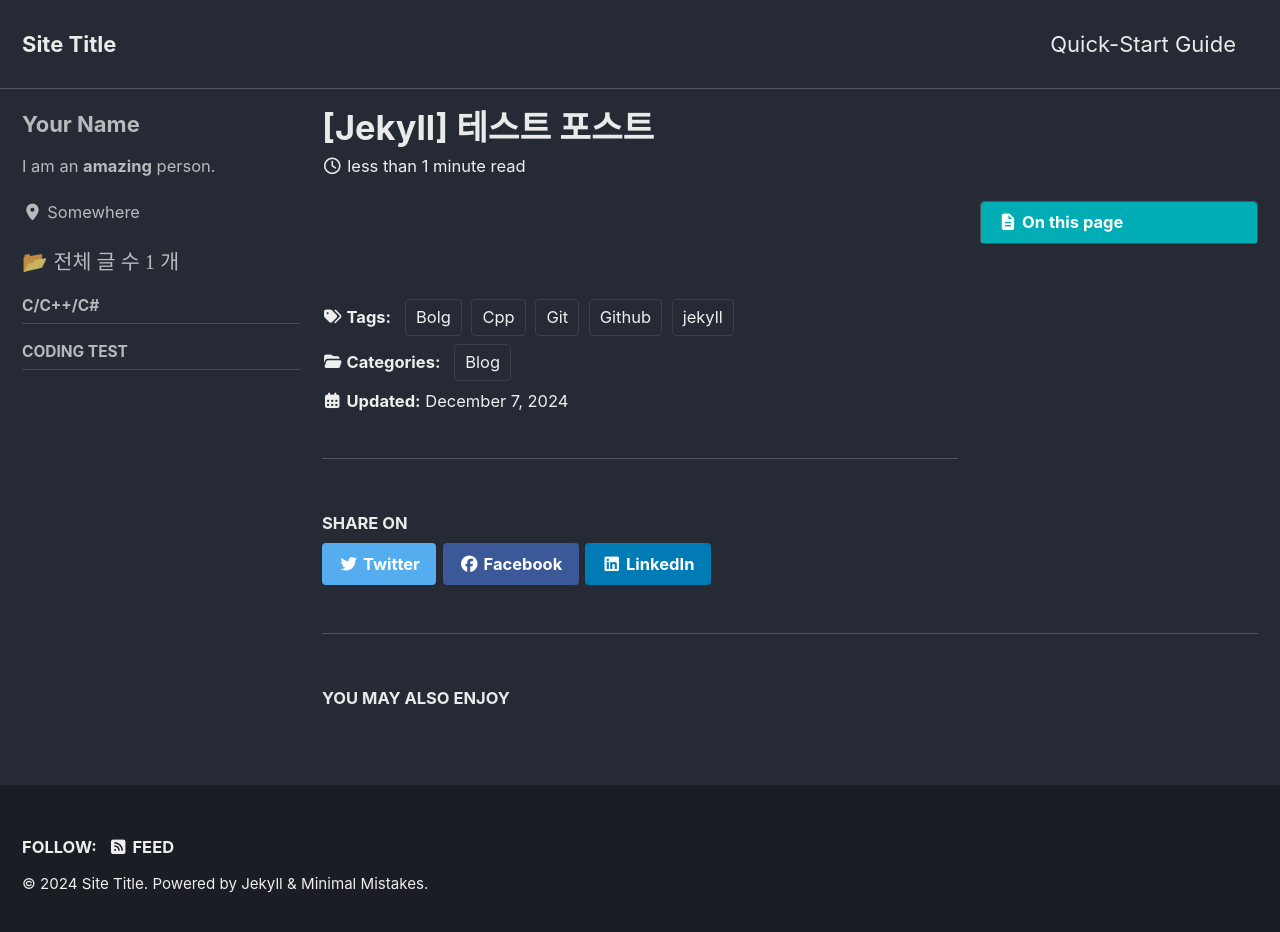
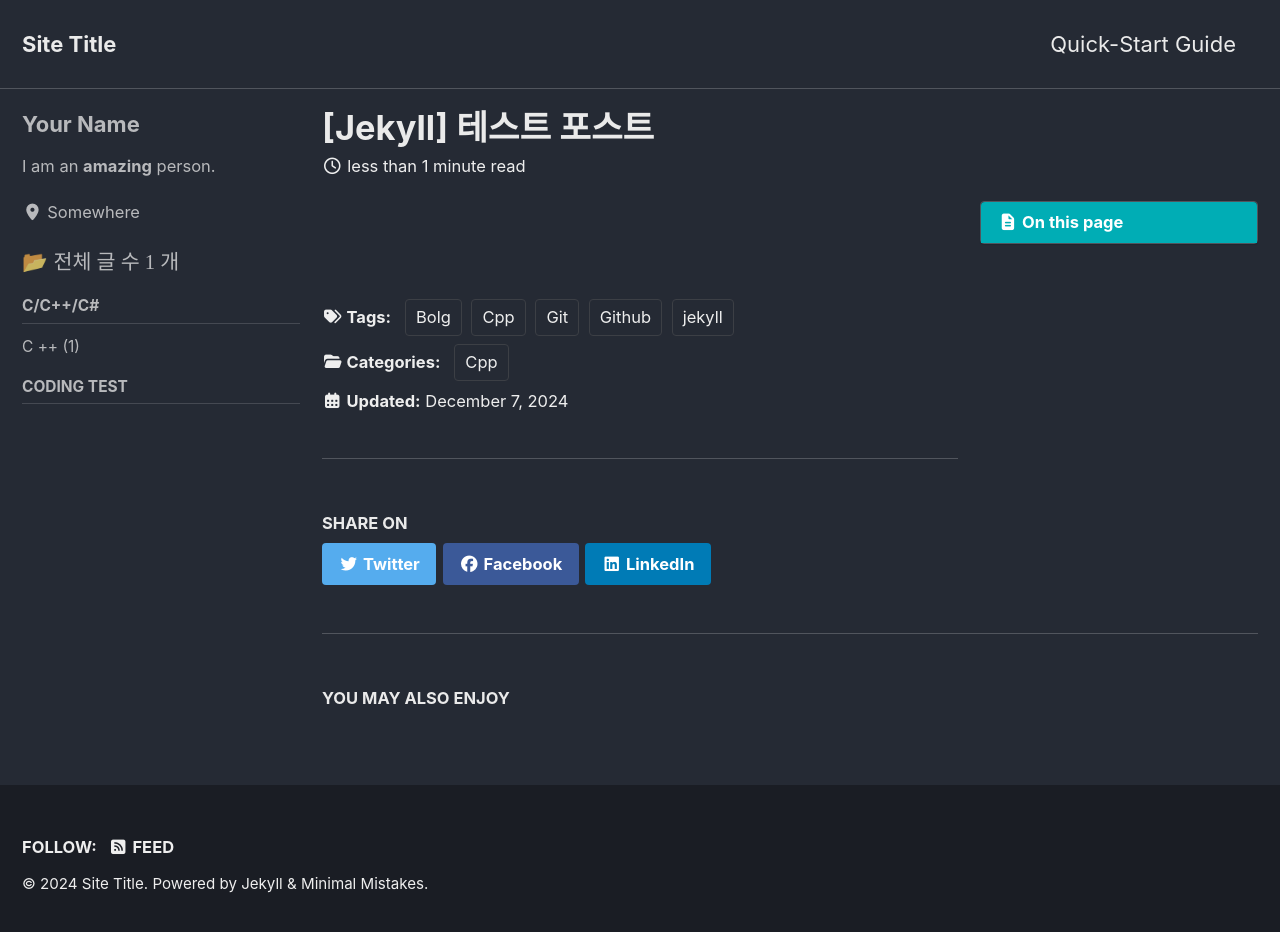
Before and after one commit to value-P/value-P.github.io, a Jekyll site: the page built from _posts/2024-12-07-my-first-post.md, in a window 1280 px wide and 939 px high. Shown: the top 932 px of the window. Built offline with Jekyll 4.4.1, drawn with Linux system fonts in a browser that asks for light colours; cached includes are drawn as plain includes.

Commit message:
카테고리 테스트2

```diff
--- a/_posts/2024-12-07-my-first-post.md
+++ b/_posts/2024-12-07-my-first-post.md
@@ -3,7 +3,7 @@ title : "[Jekyll] 테스트 포스트"
 excerpt: "md 파일에 마크다운 문법으로 작성하여 Github 원격 저장소에 업로드 해보자. 에디터는 Visual Studio code 사용! 로컬 서버에서 확인도 해보자. "
 
 categories:
-- Blog
+- Cpp
 tags:
 - [Bolg, jekyll, Github, Git, Cpp]
 
```
